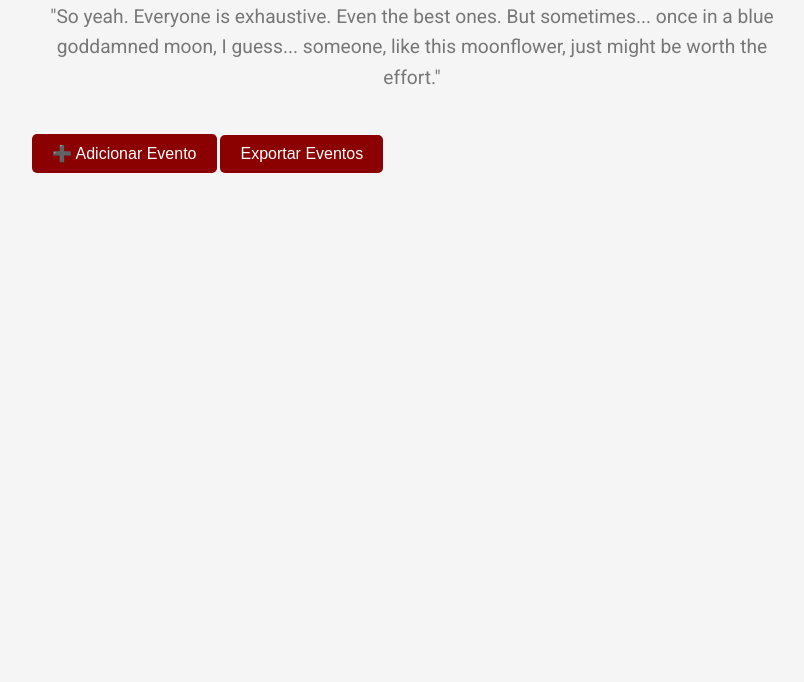
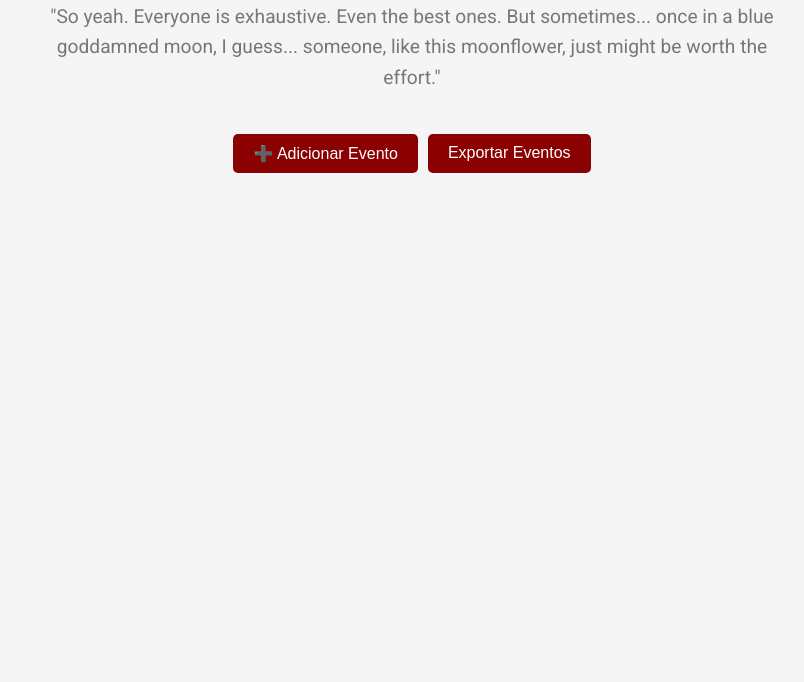
Before and after one commit to lorennapaiss/lore-mari, a plain HTML site: page index.html in a window 1280 px wide. Shown: the part 118-800 px from the top of the page, without its empty margins (228-1032 px from the left). Drawn offline with nearby package versions, Linux system fonts and the light colour scheme.

Commit message:
Update index.html

```diff
--- a/index.html
+++ b/index.html
@@ -18,6 +18,11 @@
       <!-- Eventos serão adicionados dinamicamente aqui -->
     </div>
 
+    <div class="button-container">
+      <button id="openModal">➕ Adicionar Evento</button>
+      <button id="exportButton">Exportar Eventos</button>
+    </div>
+
     <div id="addEventModal" class="modal">
       <div class="modal-content">
         <span class="close">&times;</span>
@@ -32,9 +37,6 @@
         </form>
       </div>
     </div>
-
-    <button id="openModal">➕ Adicionar Evento</button>
-    <button id="exportButton">Exportar Eventos</button>
   </div>
 
   <script src="script.js"></script>
```
